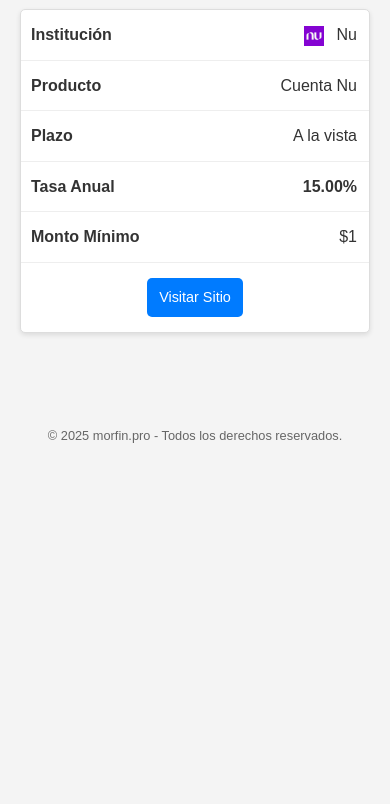
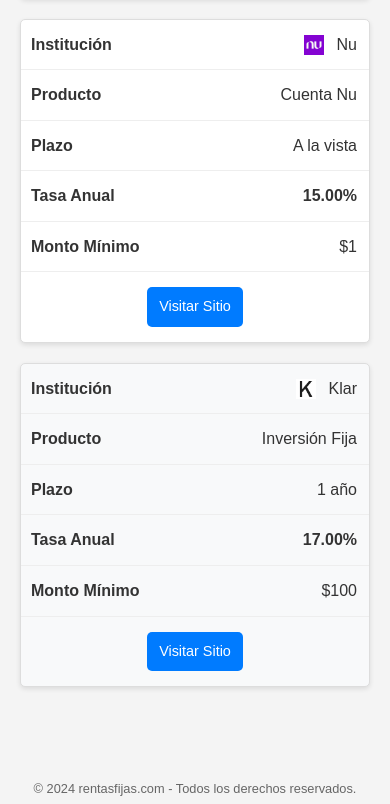
Before and after one commit to jesusmorfyn/inversiones, a plain HTML site: page index.html in a window 390 px wide. Shown: the part 1194-1998 px from the top of the page. Before the commit the page ends 1673 px from the top, so only its background shows below. Drawn offline with Linux system fonts and the light colour scheme.

Commit message:
feat: se elimina el mensaje desde donde se ingresa y se cambia por rentas fijas

```diff
--- a/data.json
+++ b/data.json
@@ -28,5 +28,15 @@
         "monto_minimo": 1.00,
         "logo": "logos/nu.png",
         "url_oferta": "https://nu.com.mx/"
+    },
+    {
+        "institucion": "Klar",
+        "producto": "Inversión Fija",
+        "plazo_dias": 365,
+        "plazo_texto": "1 año",
+        "tasa_anual": 17.00,
+        "monto_minimo": 100.00,
+        "logo": "logos/klar.png",
+        "url_oferta": "https://www.klar.mx/"
     }
 ]
--- a/index.html
+++ b/index.html
@@ -3,19 +3,18 @@
 <head>
     <meta charset="UTF-8">
     <meta name="viewport" content="width=device-width, initial-scale=1.0">
-    <title>Inversiones a Plazo en México | Comparador</title>
+    <title>Rentas Fijas México | Comparador de Inversiones</title>
     <link rel="stylesheet" href="style.css">
 </head>
 <body>
 
     <header>
-        <h1>Comparador de Inversiones en México</h1>
+        <h1>Comparador de Rentas Fijas en México</h1>
         <p>Encuentra y compara las mejores opciones de inversión a la vista y a plazo.</p>
-        <p class="subdominio">Accedido desde: rentasfijas.com</p>
     </header>
 
     <main>
-        <h2>Inversiones a Plazo (SOFIPOs y Bancos)</h2>
+        <h2>Inversiones (SOFIPOs y Bancos)</h2>
         <p class="disclaimer">La información aquí presentada es para fines informativos. Tasas verificadas el 22/07/2024. Siempre confirma en el sitio oficial de la institución.</p>
 
         <table>
@@ -24,9 +23,9 @@
                     <th>Institución</th>
                     <th>Producto</th>
                     <th>Plazo</th>
-                    <th>Tasa Anual (GAT Nominal)</th>
+                    <th>Tasa Anual</th>
                     <th>Monto Mínimo</th>
-                    <th>Acción</th> <!-- Nueva columna -->
+                    <th>Acción</th>
                 </tr>
             </thead>
             <tbody id="tabla-inversiones">
@@ -36,8 +35,9 @@
     </main>
 
     <footer>
-        <p>© 2025 morfin.pro - Todos los derechos reservados.</p>
+        <p>© 2024 rentasfijas.com - Todos los derechos reservados.</p>
     </footer>
+
 <script src="app.js"></script>
 </body>
 </html>
--- a/style.css
+++ b/style.css
@@ -15,10 +15,6 @@
     background-color: #004080;
     color: #fff;
     text-align: center;
-}
-header .subdominio {
-    font-style: italic;
-    opacity: 0.8;
 }
 h1 {
     margin: 0;
@@ -50,12 +46,6 @@
 tr:nth-child(even) {
     background-color: #f8f9fa;
 }
-footer {
-    text-align: center;
-    margin-top: 20px;
-    font-size: 0.8em;
-    color: #666;
-}
 .btn-visitar {
     background-color: #007bff;
     color: #fff;
@@ -69,49 +59,44 @@
 .btn-visitar:hover {
     background-color: #0056b3;
 }
+footer {
+    text-align: center;
+    margin-top: 20px;
+    font-size: 0.8em;
+    color: #666;
+}
 
+/* --- ESTILOS PARA MÓVILES Y PANTALLAS PEQUEÑAS --- */
 @media (max-width: 768px) {
-
-    /* NUEVO: Hacemos que la tabla contenedora sea invisible */
     table {
-        border: none; /* Quitamos cualquier borde exterior */
-        box-shadow: none; /* Quitamos la sombra exterior */
-        background-color: transparent; /* Hacemos su fondo transparente */
+        border: none;
+        box-shadow: none;
+        background-color: transparent;
     }
-
-    /* 1. Ocultamos los encabezados originales de la tabla */
     table thead {
         display: none;
     }
-
-    /* 2. Hacemos que cada fila se comporte como una "tarjeta" */
     table tr {
         display: block;
         margin-bottom: 20px;
         border: 1px solid #ddd;
         border-radius: 5px;
         box-shadow: 0 2px 5px rgba(0,0,0,0.1);
-        background-color: #fff; /* AJUSTADO: Nos aseguramos que cada tarjeta tenga fondo blanco */
+        background-color: #fff;
     }
-
-    /* 3. Hacemos que cada celda sea un bloque */
     table td {
         display: block;
         text-align: right;
         padding-left: 50%;
         position: relative;
         border-bottom: 1px solid #eee;
-        border-top: none;  /* AJUSTADO: Evitamos bordes dobles internos */
-        border-left: none; /* AJUSTADO: Evitamos bordes dobles internos */
-        border-right: none;/* AJUSTADO: Evitamos bordes dobles internos */
+        border-top: none;
+        border-left: none;
+        border-right: none;
     }
-
-    /* 4. Quitamos el borde inferior de la última celda de cada tarjeta */
     table td:last-child {
         border-bottom: 0;
     }
-
-    /* 5. ¡LA MAGIA! Usamos el atributo data-label para crear la etiqueta */
     table td::before {
         content: attr(data-label);
         position: absolute;
@@ -121,8 +106,6 @@
         text-align: left;
         font-weight: bold;
     }
-
-    /* Ajustamos la celda del botón para que se vea bien */
     table td[data-label="Acción"] {
         text-align: center;
         padding: 15px;
```
Also changed, not shown: app.js (+0 -9 lines), logos/klar.png (added).
